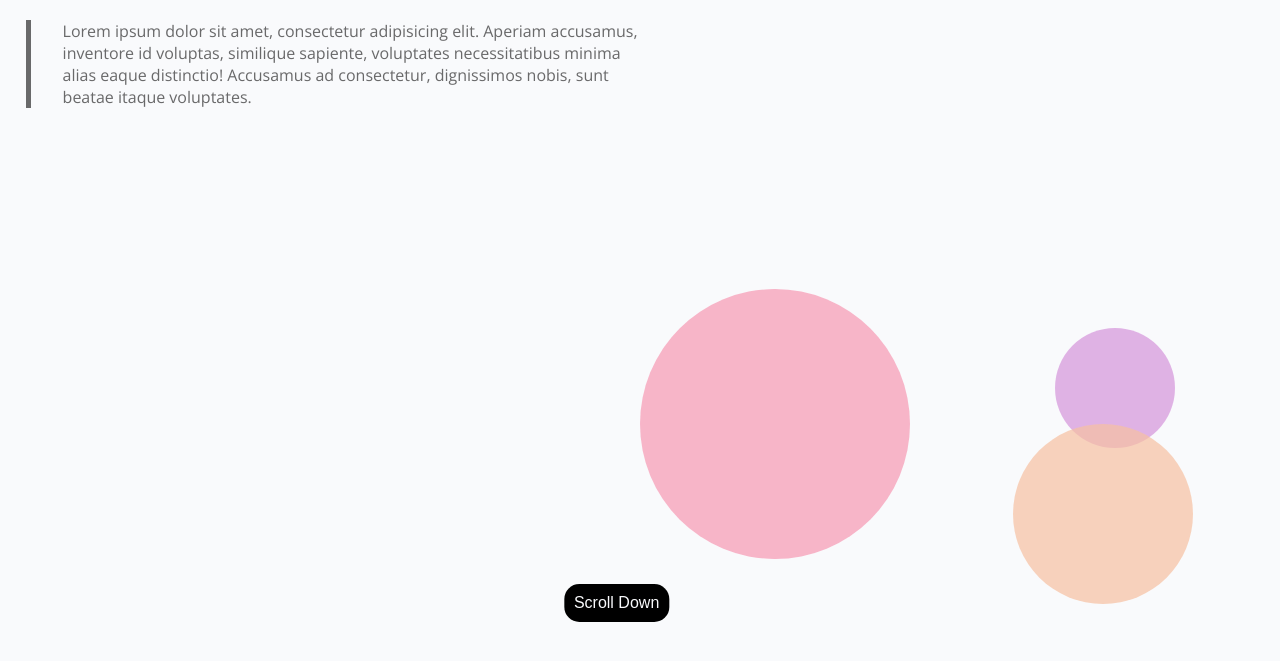
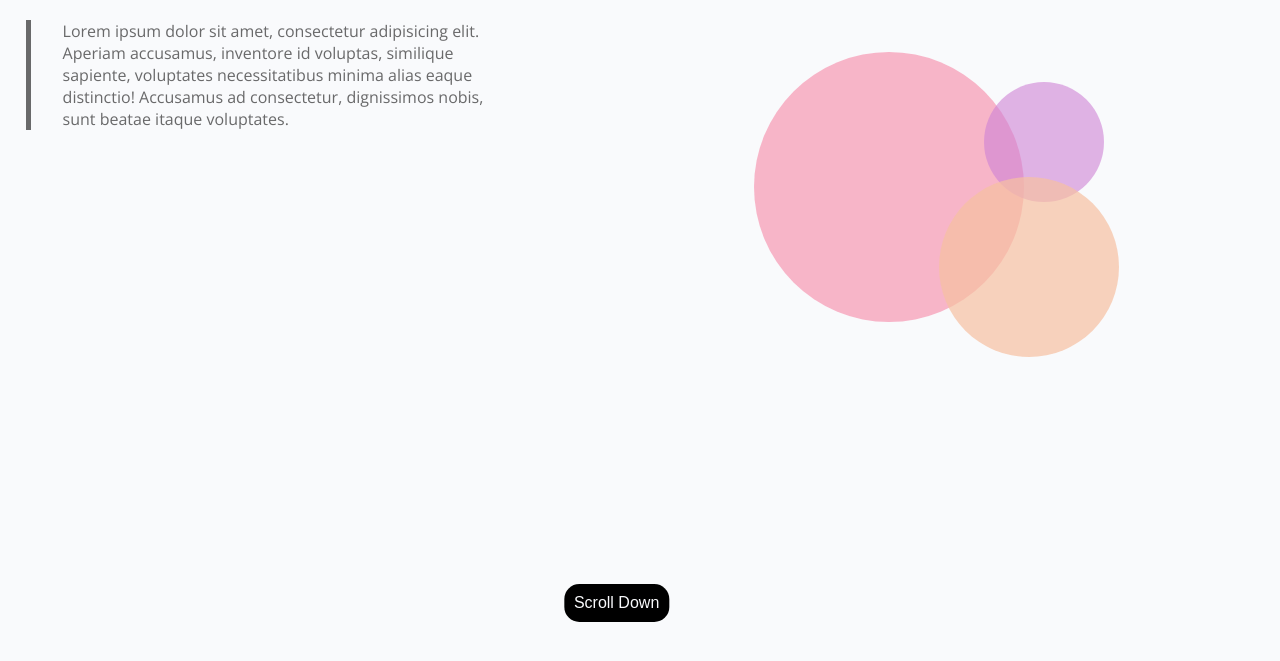
Before and after one commit to spencerkw/html-css-lab1, a plain HTML site: page index.html in a window 1280 px wide. Shown: the part 163-824 px from the top of the page. Drawn offline with nearby package versions, Linux system fonts and the light colour scheme.

Commit message:
Sized more things with pixels, feels bad

```diff
--- a/styles/styles.css
+++ b/styles/styles.css
@@ -83,8 +83,9 @@ main section {
 }
 
 .text-section {
-  max-width: 50%;
-  height: 100%;
+  float: left;
+  max-width: 40%;
+  height: 500px;
 }
 
 .text-title {
@@ -100,8 +101,8 @@ main section {
 .circle-section {
   float: right;
   position: relative;
-  height: 600px;
-  min-width: 50%;
+  height: 500px;
+  width: 500px;
 }
 
 .circle {
@@ -114,7 +115,7 @@ main section {
   width: 270px;
   height: 270px;
 
-  top: 50%;
+  top: 250px;
   transform: translateY(-50%);
 }
 
@@ -123,8 +124,8 @@ main section {
   width: 180px;
   height: 180px;
 
-  bottom: 20%;
-  right: 10%;
+  bottom: 80px;
+  right: 135px;
 }
 
 .smallest-circle {
@@ -132,8 +133,8 @@ main section {
   width: 120px;
   height: 120px;
 
-  top: 34%;
-  right: 13%;
+  top: 145px;
+  right: 150px;
 }
 
 /*footer styling*/
```
